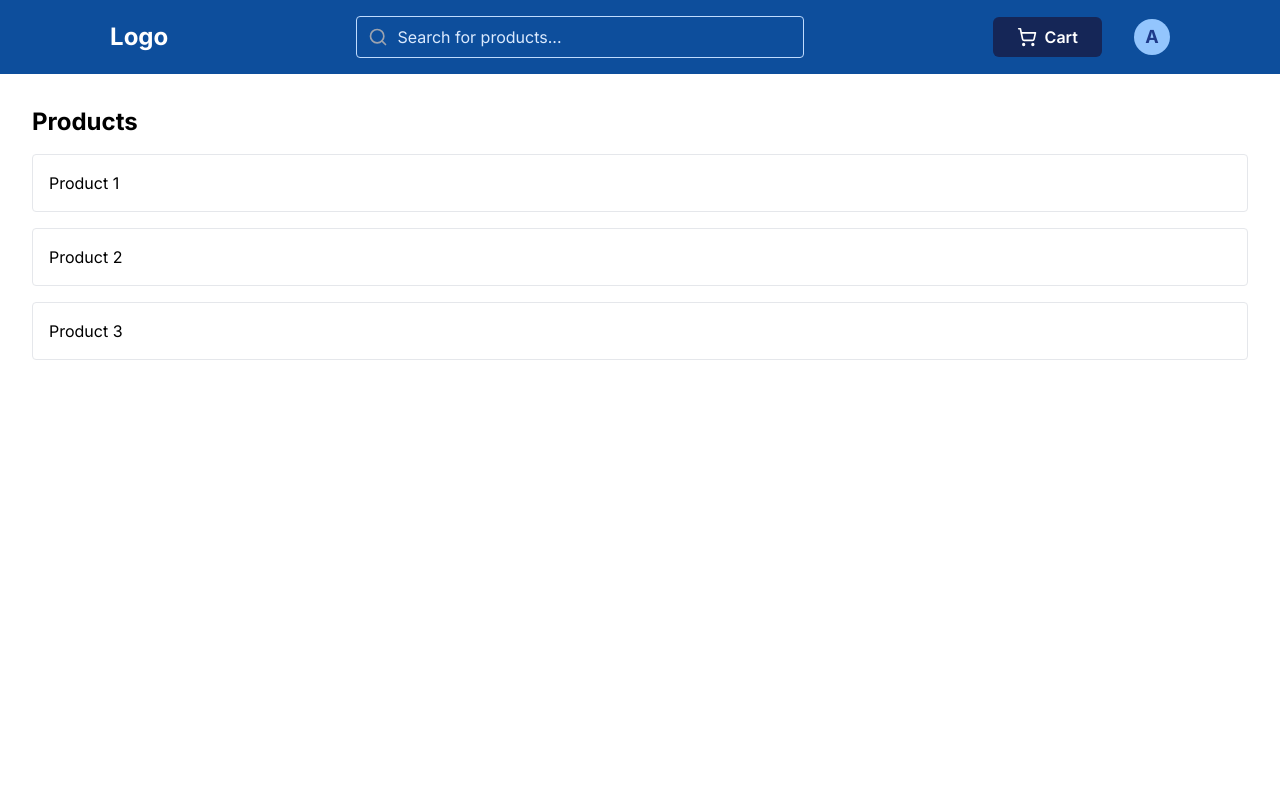
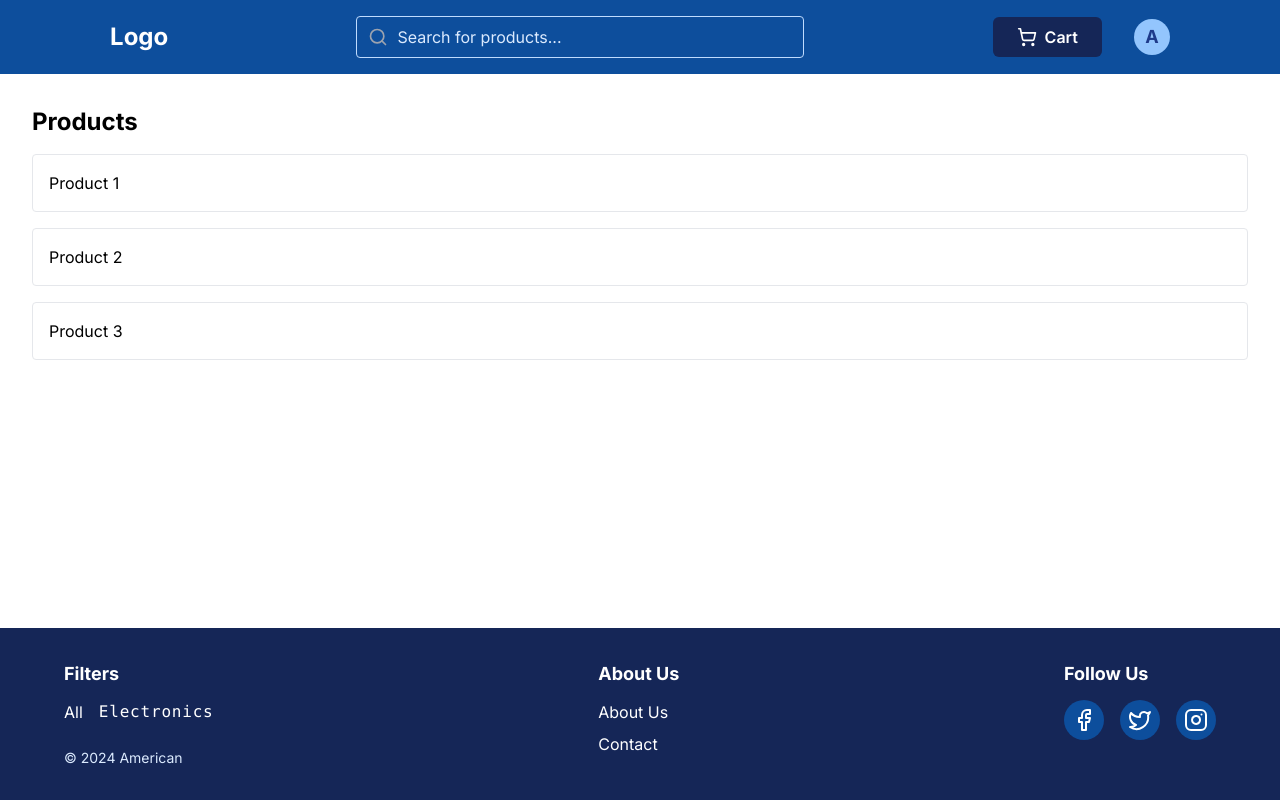
Before and after one commit to Surjendu-kar/Whatbytes, a Next.js app: page / in a window 1280 px wide. Built offline with nearby package versions, Linux system fonts and the light colour scheme.

Commit message:
Add Footer component and update layout to include Footer; adjust body styling for better layout structure.

```diff
--- a/app/layout.tsx
+++ b/app/layout.tsx
@@ -2,6 +2,7 @@ import type { Metadata } from "next";
 import { Inter } from "next/font/google";
 import "./globals.css";
 import Header from "@/components/Header";
+import Footer from "@/components/Footer";
 
 const inter = Inter({ subsets: ["latin"] });
 
@@ -17,9 +18,10 @@ export default function RootLayout({
 }>) {
   return (
     <html lang="en">
-      <body className={inter.className}>
+      <body className={inter.className + " min-h-screen flex flex-col"}>
         <Header />
-        {children}
+        <main className="flex-1">{children}</main>
+        <Footer />
       </body>
     </html>
   );
--- a/components/Footer.tsx
+++ b/components/Footer.tsx
@@ -0,0 +1,45 @@
+import { Facebook, Twitter, Instagram } from "lucide-react";
+import Link from "next/link";
+
+function Footer() {
+  return (
+    <footer className="bg-[#152657] text-white py-8 px-4 mt-auto">
+      <div className="max-w-6xl mx-auto flex flex-col md:flex-row justify-between gap-8">
+        {/* Filters */}
+        <div>
+          <h2 className="text-lg font-bold mb-3">Filters</h2>
+          <div className="flex gap-4 mb-3">
+            <Link href="#" className="hover:underline">All</Link>
+            <Link href="#" className="hover:underline font-mono tracking-wider">Electronics</Link>
+          </div>
+          <div className="text-sm text-blue-100 mt-6">© 2024 American</div>
+        </div>
+        {/* About Us */}
+        <div>
+          <h2 className="text-lg font-bold mb-3">About Us</h2>
+          <div className="flex flex-col gap-2">
+            <Link href="#" className="hover:underline">About Us</Link>
+            <Link href="#" className="hover:underline">Contact</Link>
+          </div>
+        </div>
+        {/* Follow Us */}
+        <div>
+          <h2 className="text-lg font-bold mb-3">Follow Us</h2>
+          <div className="flex gap-4 mt-2">
+            <Link href="#" className="bg-[#0d4e9c] hover:bg-[#125bb3] rounded-full p-2 transition">
+              <Facebook size={24} />
+            </Link>
+            <Link href="#" className="bg-[#0d4e9c] hover:bg-[#125bb3] rounded-full p-2 transition">
+              <Twitter size={24} />
+            </Link>
+            <Link href="#" className="bg-[#0d4e9c] hover:bg-[#125bb3] rounded-full p-2 transition">
+              <Instagram size={24} />
+            </Link>
+          </div>
+        </div>
+      </div>
+    </footer>
+  );
+}
+
+export default Footer;
```
